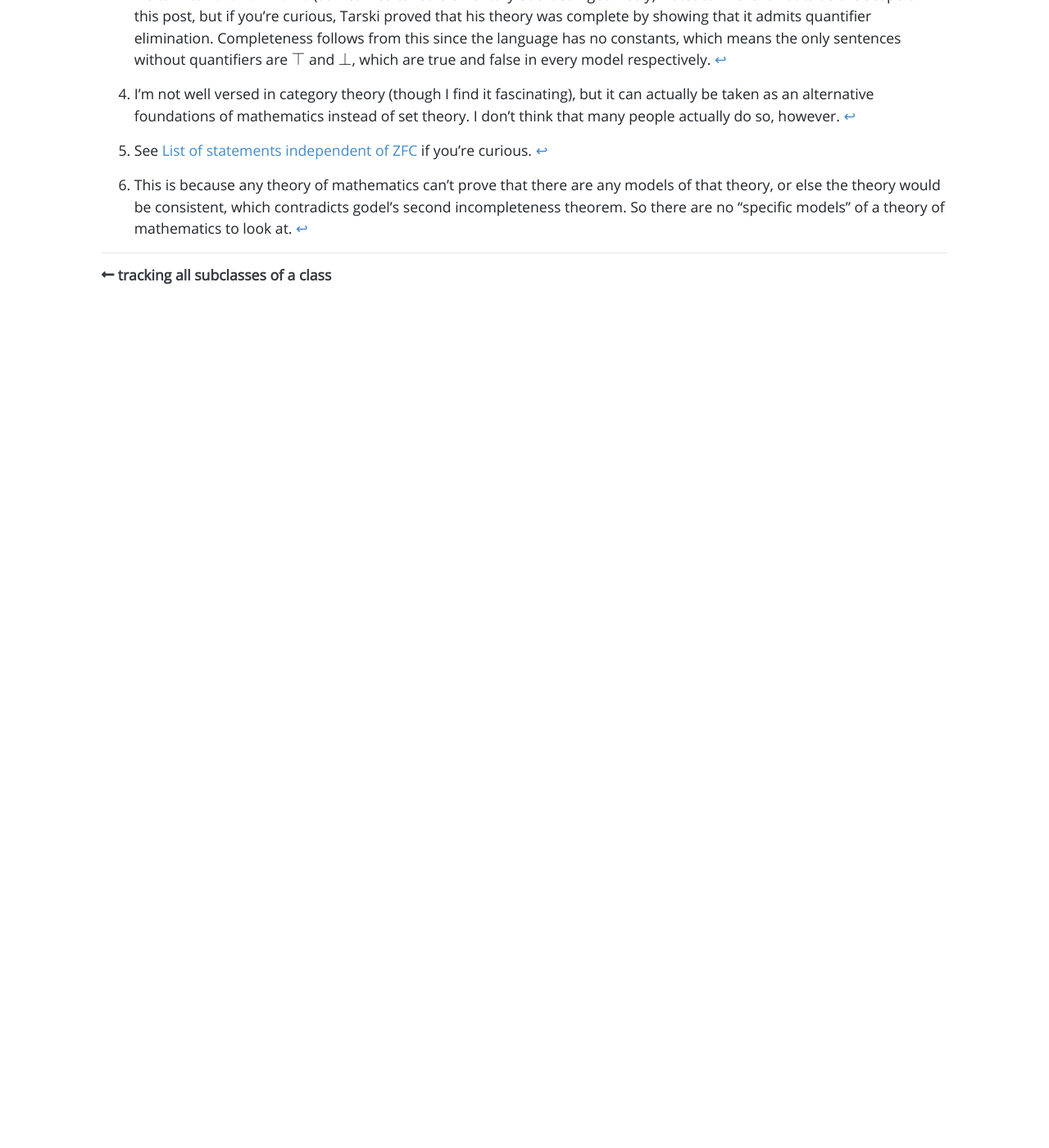
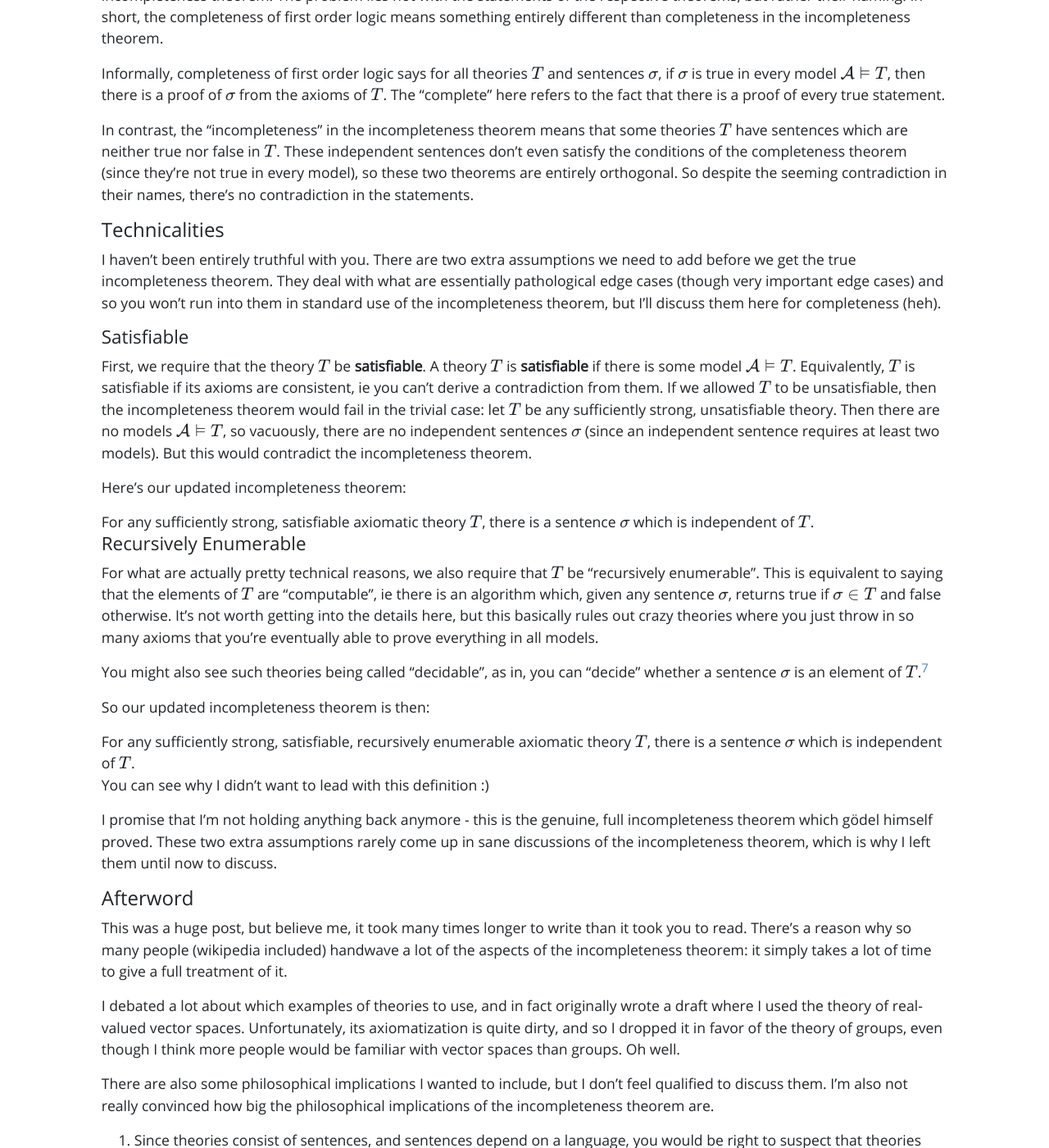
Before and after one commit to Liam-DeVoe/liam-devoe.github.io, a Jekyll site: the page built from _posts/2022-01-01-godels-incompleteness-theorem.md, in a window 1280 px wide and 1400 px high, scrolled down 7276 px. Shown: the whole window at 82% size. Built offline with Jekyll 4.4.1, drawn with Linux system fonts in a browser that asks for light colours; nearby versions of some CDN libraries; some web fonts are replaced; formulas are drawn with MathJax 3; before the commit the page ends 7645 px from its top, so only the background shows below that; some of the changed text lies outside the part shown.

Commit message:
mostly finish incompleteness theorem posot

```diff
--- a/_posts/2022-01-01-godels-incompleteness-theorem.md
+++ b/_posts/2022-01-01-godels-incompleteness-theorem.md
@@ -1,11 +1,11 @@
 ---
-title: "godel's incompleteness theorem"
+title: "gödel's incompleteness theorem"
 layout: post
 ---
 
-Ah, Godel's incompleteness theorem. I wouldn't say it's the most misused theorem in all of mathematics, but I'd argue it has the worst ratio of "people who actually understand it" to "people who misapply it" of any theorem.
+Ah, Gödel's incompleteness theorem. I wouldn't say it's the most misused theorem in all of mathematics, but I'd argue it has the worst ratio of "people who actually understand it" to "people who misapply it" of any theorem.
 
-The goal is that by the end of this post you will fully understand the statement of the incompleteness theorems, including avoiding the most common pitfalls people get caught by when quoting it.
+The goal is that by the end of this post you will fully understand the statement of the incompleteness theorem, including avoiding the most common pitfalls people get caught by when quoting it.
 
 Let's state the incompleteness theorem (relatively) formally first so you can see where we're headed, and then I'll explain each piece of the definition on its own.
 
@@ -153,6 +153,18 @@ But wait - if a theory $T$ being incomplete is bad, and we proved that $T_{group
 
 The difference lies in that $T_{group}$ is not trying to be a theory of mathematics. You don't particularly care if you can't prove every possible statement for all groups, because if you can't, you can always look at a specific group you care about and prove whether that statement is true in that group or not. This isn't possible in a theory of mathematics.[^6]
 
+## Completeness of $T_{EG}$
+
+But wait - we said earlier that the theory of euclidean geometry, $T_{EG}$, was complete. Does this contradict the incompleteness theorem? No, because $T_{EG}$ is not "sufficiently strong". There are a great number of interesting theories which are complete, like $T_{EG}$, but that aren't strong enough to be subject to the incompleteness theorem.
+
+## "Completing" a Theory
+
+Recall that we saw $T_{NG}$ (neutral geometry), which is incomplete, could be extended to a complete theory $T_{EG}$ (euclidean geometry) by adding the parallel postulate. We say that $T_{EG}$ is a "completion" of $T_{NG}$, that $T_{NG}$ can be "completed" by adding PP, etc.
+
+You might wonder if we could pull the same trick for theories affected by the incompleteness theorem. Given some sufficiently strong theory $T$, the incompleteness theorem says there is some $\sigma$ independent of $T$. Could we complete $T$ by adding either $\sigma$ or $\lnot \sigma$ to $T$ as an axiom? No, regardless of which we choose. Adding an axiom to a theory never makes that theory weaker (ie prove less theorems). It can only make it stronger. So this new theory $T' = T \cup \\{\sigma\\}$ would still be sufficiently strong and thus satisfy the incompleteness theorem, so there is some new sentence $\sigma'$ which is independent of $T'$.
+
+This means thatnNo matter how many independent sentences we add to a sufficiently strong theory, the resulting theory will still be sufficiently strong and thus subject to the incompleteness theorem. So we'll never be able to "complete" a sufficiently strong theory.
+
 # Common Misunderstandings
 
 The single most common misunderstanding (I'm tempted to say "abuse") of the incompleteness theorem is that the independent sentence is somehow "true". For instance, here's a direct quote [from wikipedia](https://en.wikipedia.org/wiki/G%C3%B6del%27s_incompleteness_theorems):
@@ -179,6 +191,40 @@ Informally, completeness of first order logic says for all theories $T$ and sent
 
 In contrast, the "incompleteness" in the incompleteness theorem means that some theories $T$ have sentences which are neither true nor false in $T$. These independent sentences don't even satisfy the conditions of the completeness theorem (since they're not true in every model), so these two theorems are entirely orthogonal. So despite the seeming contradiction in their names, there's no contradiction in the statements.
 
+# Technicalities
+
+I haven't been entirely truthful with you. There are two extra assumptions we need to add before we get the true incompleteness theorem. They deal with what are essentially pathological edge cases (though very important edge cases) and so you won't run into them in standard use of the incompleteness theorem, but I'll discuss them here for completeness (heh).
+
+## Satisfiable
+
+First, we require that the theory $T$ be **satisfiable**. A theory $T$ is **satisfiable** if there is some model $\mathcal{A} \vDash T$. Equivalently, $T$ is satisfiable if its axioms are consistent, ie you can't derive a contradiction from them. If we allowed $T$ to be unsatisfiable, then the incompleteness theorem would fail in the trivial case: let $T$ be any sufficiently strong, unsatisfiable theory. Then there are no models $\mathcal{A} \vDash T$, so vacuously, there are no independent sentences $\sigma$ (since an independent sentence requires at least two models). But this would contradict the incompleteness theorem.
+
+Here's our updated incompleteness theorem:
+
+<div class="quote">For any sufficiently strong, satisfiable axiomatic theory $T$, there is a sentence $\sigma$ which is independent of $T$.</div>
+
+## Recursively Enumerable
+
+For what are actually pretty technical reasons, we also require that $T$ be "recursively enumerable". This is equivalent to saying that the elements of $T$ are "computable", ie there is an algorithm which, given any sentence $\sigma$, returns true if $\sigma \in T$ and false otherwise. It's not worth getting into the details here, but this basically rules out crazy theories where you just throw in so many axioms that you're eventually able to prove everything in all models.
+
+You might also see such theories being called "decidable", as in, you can "decide" whether a sentence $\sigma$ is an element of $T$.[^7]
+
+So our updated incompleteness theorem is then:
+
+<div class="quote">For any sufficiently strong, satisfiable, recursively enumerable axiomatic theory $T$, there is a sentence $\sigma$ which is independent of $T$.</div>
+
+You can see why I didn't want to lead with this definition :)
+
+I promise that I'm not holding anything back anymore - this is the genuine, full incompleteness theorem which gödel himself proved. These two extra assumptions rarely come up in sane discussions of the incompleteness theorem, which is why I left them until now to discuss.
+
+# Afterword
+
+This was a huge post, but believe me, it took many times longer to write than it took you to read. There's a reason why so many people (wikipedia included) handwave a lot of the aspects of the incompleteness theorem: it simply takes a lot of time to give a full treatment of it.
+
+I debated a lot about which examples of theories to use, and in fact originally wrote a draft where I used the theory of real-valued vector spaces. Unfortunately, its axiomatization is quite dirty, and so I dropped it in favor of the theory of groups, even though I think more people would be familiar with vector spaces than groups. Oh well.
+
+There are also some philosophical implications I wanted to include, but I don't feel qualified to discuss them. I'm also not really convinced how big the philosophical implications of the incompleteness theorem are.
+
 [^1]: Since theories consist of sentences, and sentences depend on a language, you would be right to suspect that theories also depend on a language. Formally we call a theory $T$ an $L$-theory, where L is the language of the theory. We again drop the $L$- prefix when the langauge is clear from context.
 
 [^2]: If $\sigma$ is true in $\mathcal{A}$, you'll see this written in the literature as $\mathcal{A} \vDash \sigma$. However, you'll see very shortly that this is an overloading of the $\vDash$ operator; its meaning changes depending on if the right hand side is a sentence $\sigma$ or a theory $T$. In my opinion, this would be unecessarily confusing for the level of detail required for this post, so I'll avoid writing $\mathcal{A} \vDash \sigma$ and just say "$\sigma$ is true in $\mathcal{A}$". However, the former is more correct.
@@ -189,4 +235,6 @@ In contrast, the "incompleteness" in the incompleteness theorem means that some
 
 [^5]: See [List of statements independent of ZFC](https://en.wikipedia.org/wiki/List_of_statements_independent_of_ZFC) if you're curious.
 
-[^6]: This is because any theory of mathematics can't prove that there are any models of that theory, or else the theory would be consistent, which contradicts godel's second incompleteness theorem. So there are no "specific models" of a theory of mathematics to look at.
+[^6]: This is because any theory of mathematics can't prove that there are any models of that theory, or else the theory would be consistent, which contradicts godel's second incompleteness theorem. So there are no "specific models" of a theory of mathematics to look at - in fact, there are no models of a theory of mathematics at all.
+
+[^7]: The multitude of names is thanks to computability theory, which proved that several distinct notions of computability (all with their own names) are actually exactly equivalent, and thus people use the names interchangeably.
```
